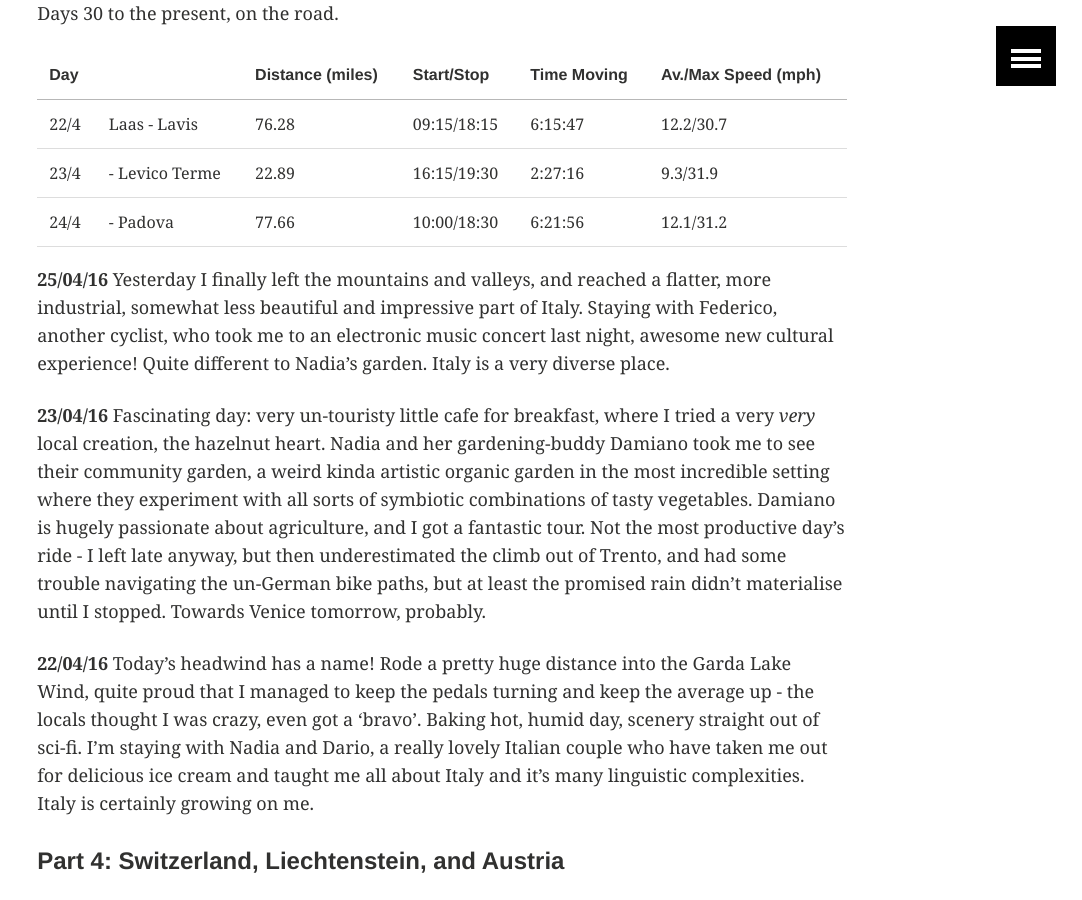
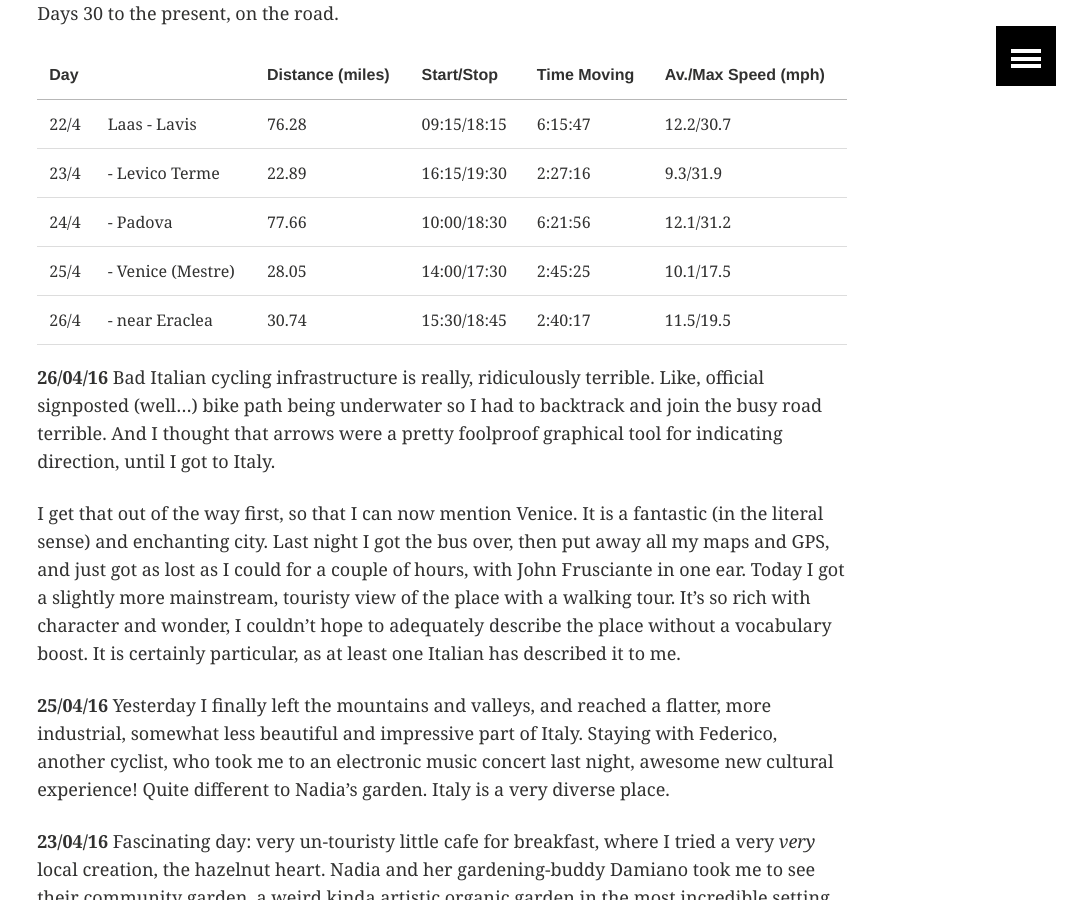
Before and after one commit to ArthurStart/git-blog, a Jekyll site: the page built from _posts/touring/2016-03-24-Quick-Update.md, in a window 1280 px wide and 900 px high, scrolled down 382 px. Shown: the whole window, without its empty margins (198-1280 px from the left). Built offline with Jekyll 4.4.1, drawn with Linux system fonts in a browser that asks for light colours; comment, search, counter and statistics services are not loaded.

Commit message:
Update from near Eraclea

```diff
--- a/_posts/touring/2016-03-24-Quick-Update.md
+++ b/_posts/touring/2016-03-24-Quick-Update.md
@@ -18,6 +18,13 @@ Days 30 to the present, on the road.
 | 22/4 | Laas - Lavis    | 76.28 | 09:15/18:15 | 6:15:47 | 12.2/30.7 |
 | 23/4 | - Levico Terme  | 22.89 | 16:15/19:30 | 2:27:16 |  9.3/31.9 |
 | 24/4 | - Padova        | 77.66 | 10:00/18:30 | 6:21:56 | 12.1/31.2 |
+| 25/4 | - Venice (Mestre) | 28.05 | 14:00/17:30 | 2:45:25 | 10.1/17.5 |
+| 26/4 | - near Eraclea  | 30.74 | 15:30/18:45 | 2:40:17 | 11.5/19.5 |
+
+**26/04/16**
+Bad Italian cycling infrastructure is really, ridiculously terrible. Like, official signposted (well...) bike path being underwater so I had to backtrack and join the busy road terrible. And I thought that arrows were a pretty foolproof graphical tool for indicating direction, until I got to Italy.
+
+I get that out of the way first, so that I can now mention Venice. It is a fantastic (in the literal sense) and enchanting city. Last night I got the bus over, then put away all my maps and GPS, and just got as lost as I could for a couple of hours, with John Frusciante in one ear. Today I got a slightly more mainstream, touristy view of the place with a walking tour. It's so rich with character and wonder, I couldn't hope to adequately describe the place without a vocabulary boost. It is certainly particular, as at least one Italian has described it to me.
 
 **25/04/16**
 Yesterday I finally left the mountains and valleys, and reached a flatter, more industrial, somewhat less beautiful and impressive part of Italy. Staying with Federico, another cyclist, who took me to an electronic music concert last night, awesome new cultural experience! Quite different to Nadia's garden. Italy is a very diverse place.
```
